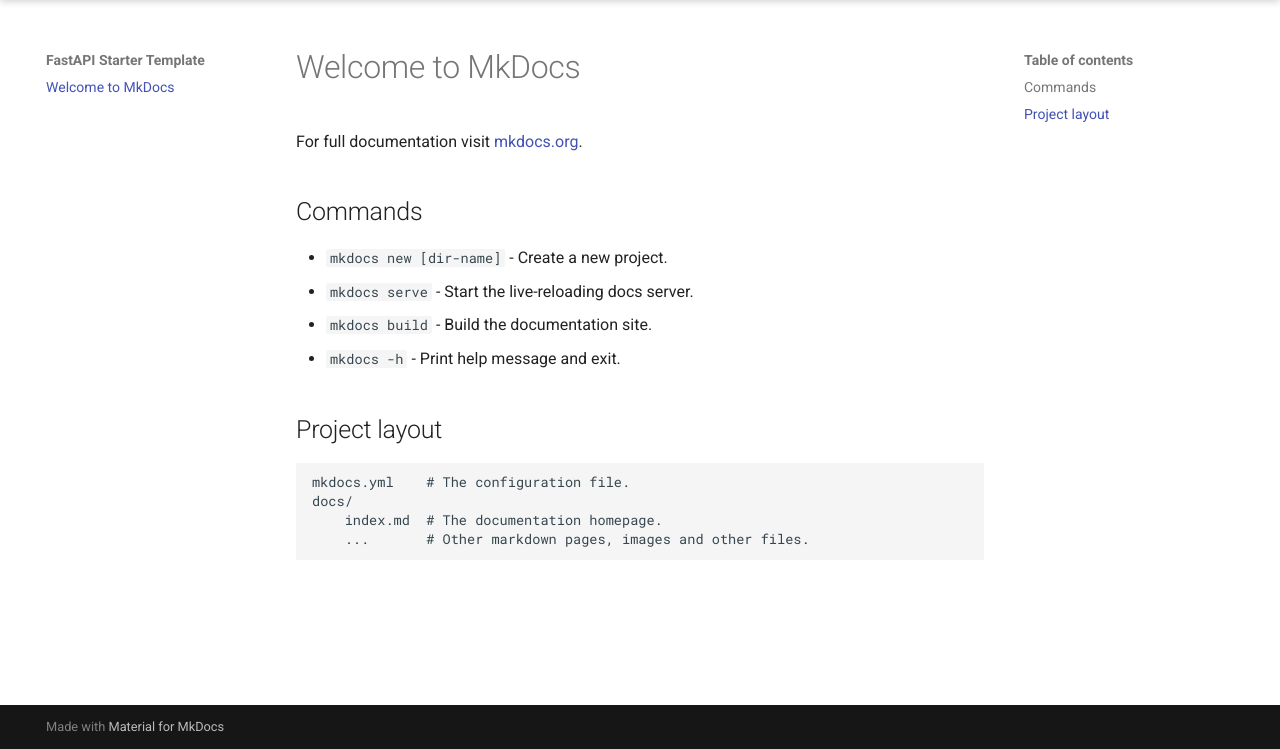
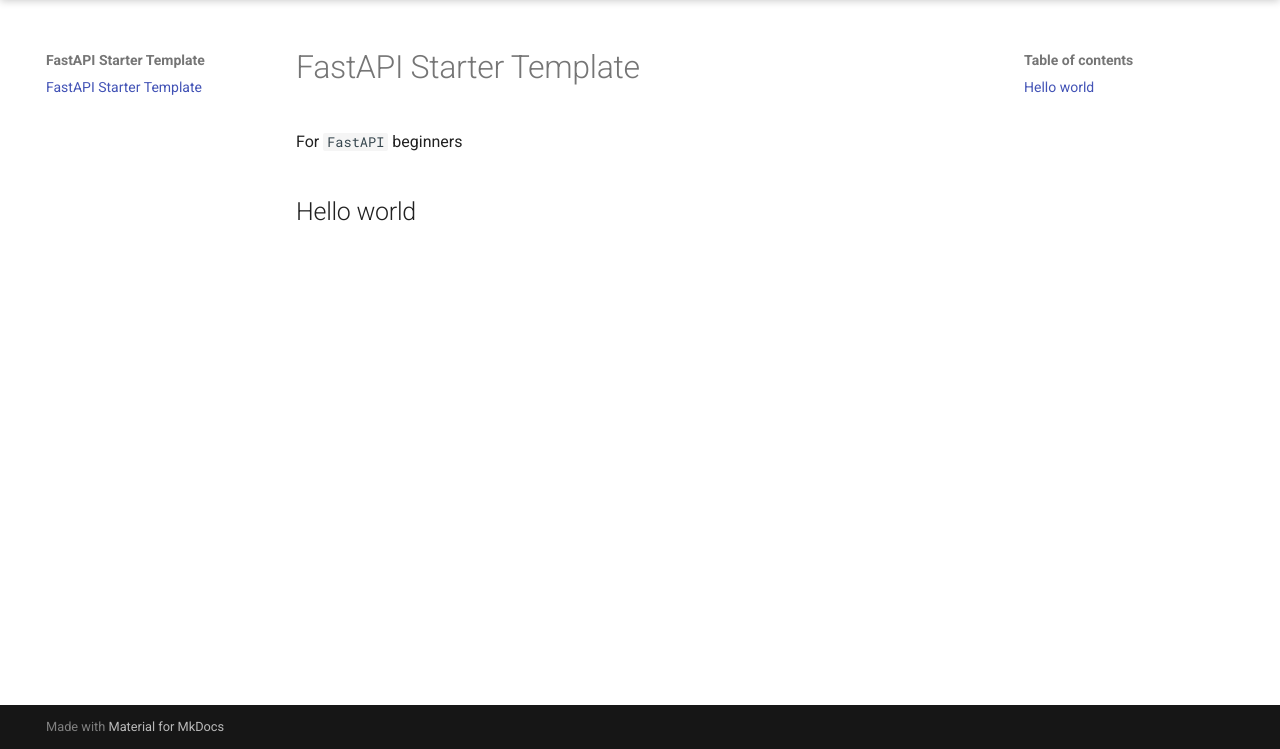
Before and after one commit to boomxy/fastapi-starter-template, a plain HTML site: page index.html in a window 1280 px wide. Shown: the part 51-800 px from the top of the page. Drawn offline with Linux system fonts and the light colour scheme.

Commit message:
change index

```diff
--- a/index.html
+++ b/index.html
@@ -60,7 +60,7 @@
     <div data-md-component="skip">
 
 
-        <a href="#welcome-to-mkdocs" class="md-skip">
+        <a href="#fastapi-starter-template" class="md-skip">
           Skip to content
         </a>
 
@@ -96,7 +96,7 @@
         <div class="md-header__topic" data-md-component="header-topic">
           <span class="md-ellipsis">
 
-              Welcome to MkDocs
+              FastAPI Starter Template
 
           </span>
         </div>
@@ -206,7 +206,7 @@
 
 
   <span class="md-ellipsis">
-    Welcome to MkDocs
+    FastAPI Starter Template
 
   </span>
 
@@ -219,7 +219,7 @@
 
 
   <span class="md-ellipsis">
-    Welcome to MkDocs
+    FastAPI Starter Template
 
   </span>
 
@@ -242,18 +242,9 @@
     <ul class="md-nav__list" data-md-component="toc" data-md-scrollfix>
 
         <li class="md-nav__item">
-  <a href="#commands" class="md-nav__link">
+  <a href="#hello-world" class="md-nav__link">
     <span class="md-ellipsis">
-      Commands
-    </span>
-  </a>
-
-</li>
-
-        <li class="md-nav__item">
-  <a href="#project-layout" class="md-nav__link">
-    <span class="md-ellipsis">
-      Project layout
+      Hello world
     </span>
   </a>
 
@@ -294,18 +285,9 @@
     <ul class="md-nav__list" data-md-component="toc" data-md-scrollfix>
 
         <li class="md-nav__item">
-  <a href="#commands" class="md-nav__link">
+  <a href="#hello-world" class="md-nav__link">
     <span class="md-ellipsis">
-      Commands
-    </span>
-  </a>
-
-</li>
-
-        <li class="md-nav__item">
-  <a href="#project-layout" class="md-nav__link">
-    <span class="md-ellipsis">
-      Project layout
+      Hello world
     </span>
   </a>
 
@@ -327,21 +309,9 @@
 
 
 
-<h1 id="welcome-to-mkdocs">Welcome to MkDocs</h1>
-<p>For full documentation visit <a href="https://www.mkdocs.org">mkdocs.org</a>.</p>
-<h2 id="commands">Commands</h2>
-<ul>
-<li><code>mkdocs new [dir-name]</code> - Create a new project.</li>
-<li><code>mkdocs serve</code> - Start the live-reloading docs server.</li>
-<li><code>mkdocs build</code> - Build the documentation site.</li>
-<li><code>mkdocs -h</code> - Print help message and exit.</li>
-</ul>
-<h2 id="project-layout">Project layout</h2>
-<pre><code>mkdocs.yml    # The configuration file.
-docs/
-    index.md  # The documentation homepage.
-    ...       # Other markdown pages, images and other files.
-</code></pre>
+<h1 id="fastapi-starter-template">FastAPI Starter Template</h1>
+<p>For <code>FastAPI</code> beginners </p>
+<h2 id="hello-world">Hello world</h2>
 
 
 
```
